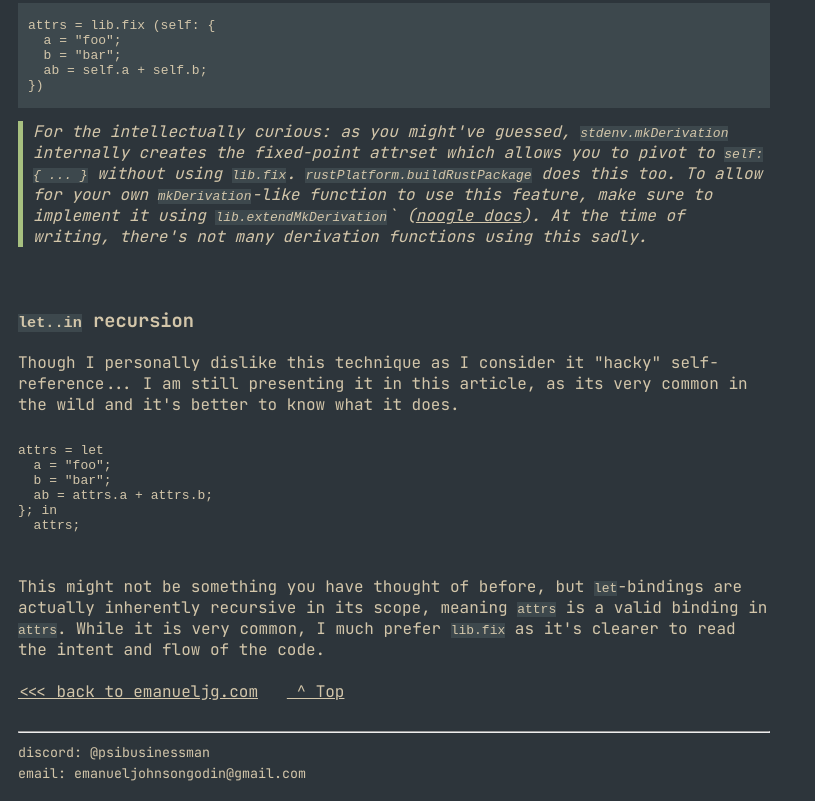
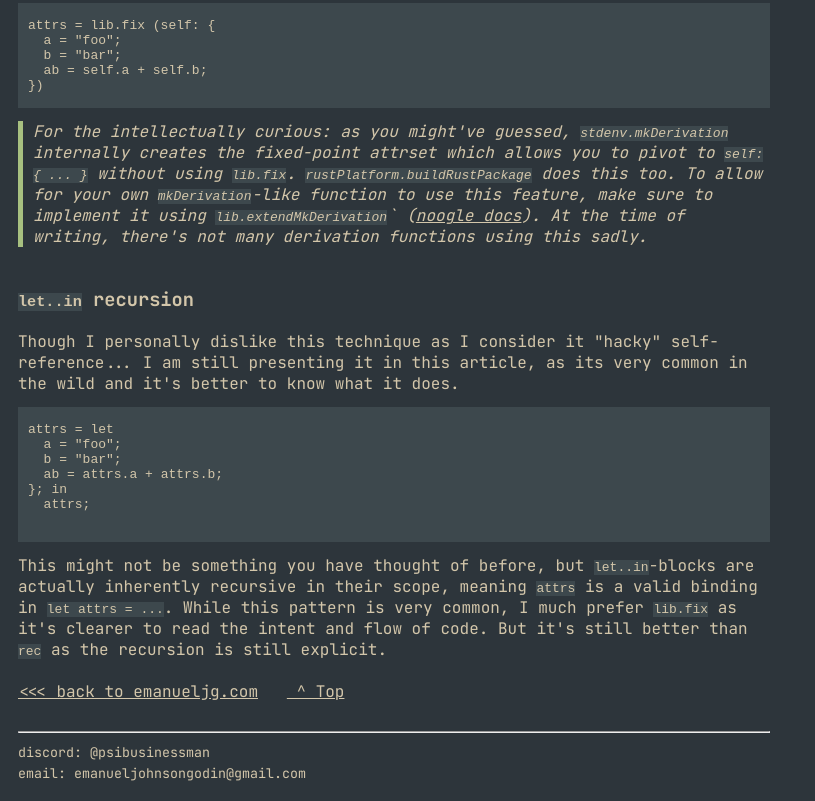
Before and after one commit to emanueljg/emanueljg.github.io, a plain HTML site: page the-clean-namespace/index.html in a window 1280 px wide. Shown: the part 2377-3178 px from the top of the page, without its empty margins (0-815 px from the left). Drawn offline with Linux system fonts and the light colour scheme.

Commit message:
Update index.html

```diff
--- a/the-clean-namespace/index.html
+++ b/the-clean-namespace/index.html
@@ -123,11 +123,11 @@ attrs = lib.fix (self: {
       At the time of writing, there's not many derivation functions using this sadly.
     </i></div>
 
-    <br><br><h3><code>let..in</code> recursion</h3>
+    <br><h3><code>let..in</code> recursion</h3>
 
     Though I personally dislike this technique as I consider it "hacky" self-reference... I am still presenting it in this article, as its very common in the wild and it's better to know what it does.
 
-    <pre style="codeblock">
+    <pre class="codeblock">
 
 attrs = let
   a = "foo";
@@ -138,8 +138,8 @@ attrs = let
 
     </pre>
 
-    This might not be something you have thought of before, but <code>let</code>-bindings are actually inherently recursive in its scope, meaning <code>attrs</code> is a valid binding in <code>attrs</code>. While it is very common, I much prefer <code>lib.fix</code>
-    as it's clearer to read the intent and flow of the code.
+    This might not be something you have thought of before, but <code>let..in</code>-blocks are actually inherently recursive in their scope, meaning <code>attrs</code> is a valid binding in <code>let attrs = ...</code>. While this pattern is very common,
+    I much prefer <code>lib.fix</code> as it's clearer to read the intent and flow of code. But it's still better than <code>rec</code> as the recursion is still explicit.
 
 
     <br><br>
```
